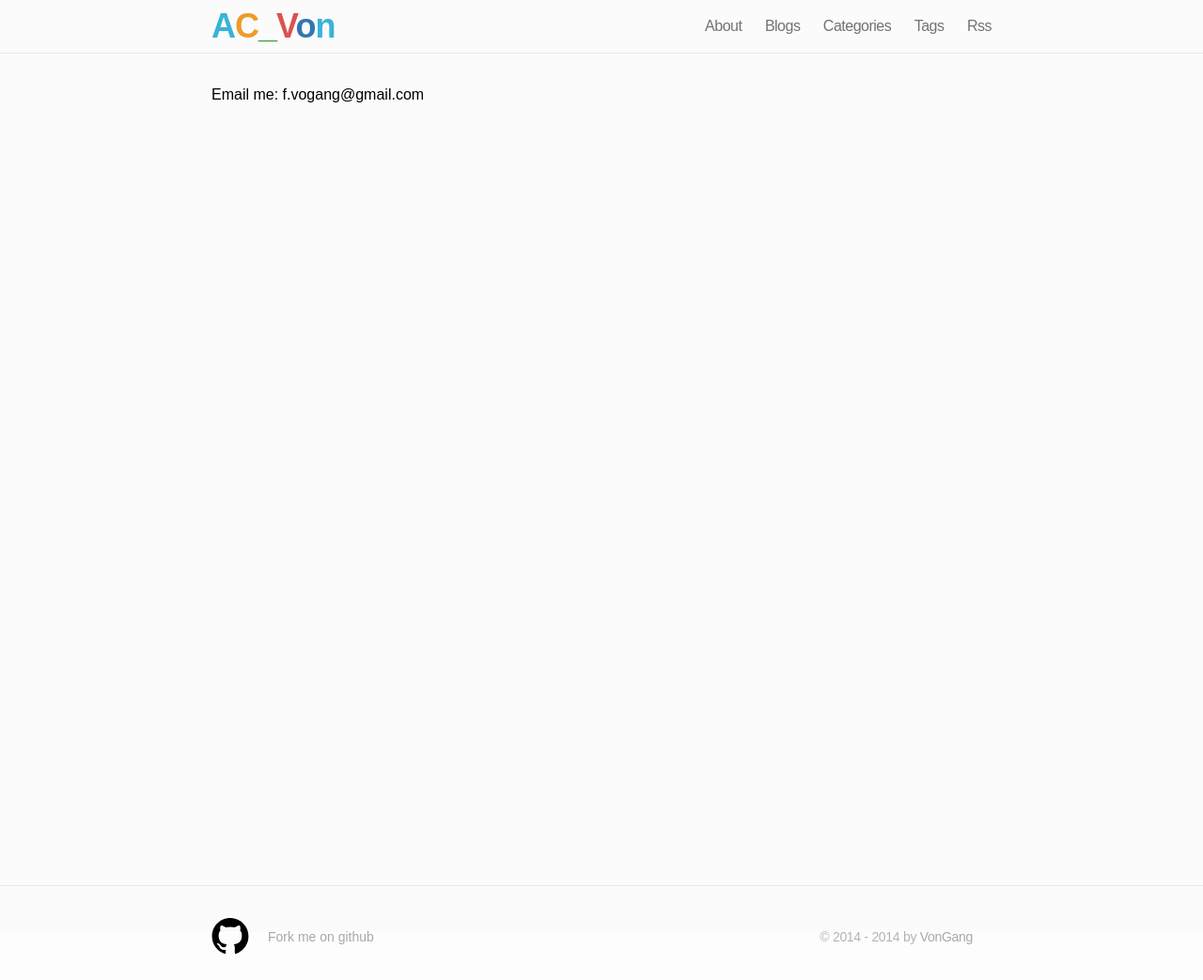
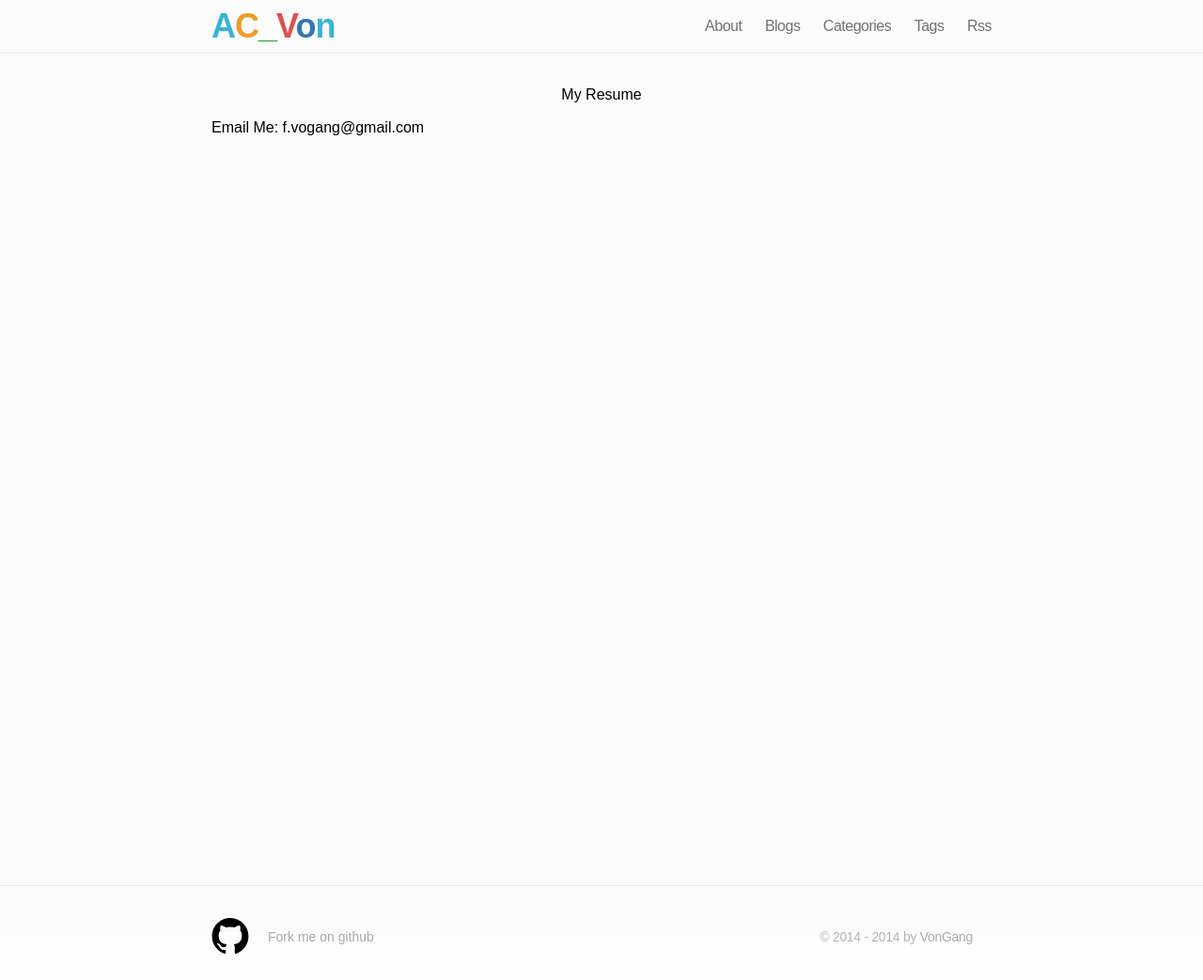
Before and after one commit to vongang/vongang.github.io, a Jekyll site: the page built from about.html, in a window 1280 px wide. Shown: the whole page at 94% size. Built offline with Jekyll 4.4.1, drawn with Linux system fonts in a browser that asks for light colours; nearby versions of some CDN libraries; Markdown is read by kramdown in place of the engine named in the settings; comment, search, counter and statistics services are not loaded.

Commit message:
add my resume

```diff
--- a/about.html
+++ b/about.html
@@ -41,4 +41,11 @@ permalink: /about/
 $("#code").typewriter();
 </script>
 --->
-Email me: f.vogang@gmail.com
+<html>
+    <body>
+        <center>
+            <h1>My Resume</h1> <br />
+         </center>
+        Email Me: f.vogang@gmail.com
+    </body>
+</html>
```
